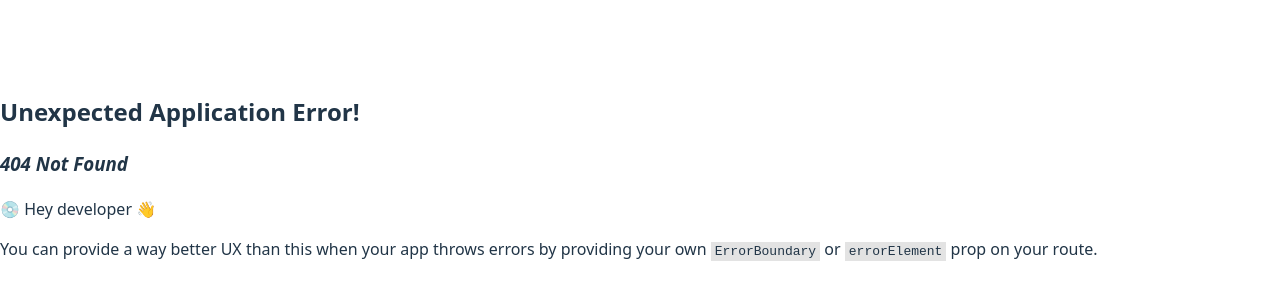
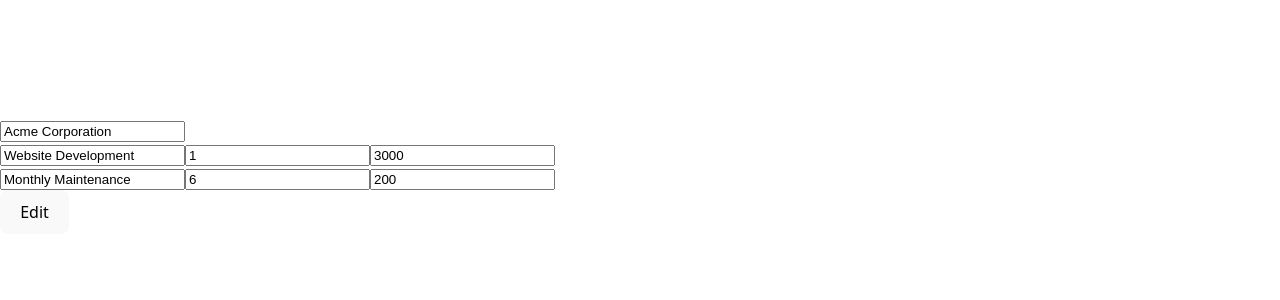
Before and after one commit to Tailung1/INVOICE-APP, a React (Vite) app: page /invoices/1/InvoiceEdit in a window 1280 px wide. Before the commit this address had no page. Shown: the part 224-524 px from the top of the page. Built offline with nearby package versions, Linux system fonts and the light colour scheme.

Commit message:
add edit functional

```diff
--- a/src/pages/Invoice.tsx
+++ b/src/pages/Invoice.tsx
@@ -1,4 +1,6 @@
 import useGetInvoice from "../customHooks/useGetInvoice";
+import { Link
+ } from "react-router-dom";
 
 export default function Invoice() {
   const invoice = useGetInvoice();
@@ -14,6 +16,7 @@
           <h3>{item.price}</h3>
         </div>
       ))}
+     <Link to={`/invoices/${invoice?.id}/invoiceEdit`}>Edit</Link>
     </div>
   );
 }
--- /dev/null
+++ b/src/pages/InvoiceEdit.tsx
@@ -0,0 +1,42 @@
+import { useRef } from "react";
+import { useInvoice } from "../context/invocieContext";
+import useGetInvoice from "../customHooks/useGetInvoice";
+
+export default function InvoiceEdit() {
+  const { setInvoices } = useInvoice();
+  const invoice = useGetInvoice();
+  const clientInput = useRef<HTMLInputElement>(null);
+  const handleEdit = () => {
+
+    if(clientInput.current?.value) {
+        event?.preventDefault();
+        setInvoices((prevInvoice) =>
+          prevInvoice.map((itemObj) =>
+            itemObj.id === invoice?.id
+              ? {
+                  ...itemObj,
+                  client:
+                    clientInput.current?.value || itemObj.client,
+                  //                                  // Ensures client is always a string and not undefined
+                }
+              : itemObj
+          )
+        );
+    }
+  };
+  return (
+    <div>
+      <form onSubmit={handleEdit}>
+        <input defaultValue={invoice?.client} ref={clientInput} />
+        {invoice?.items.map((item: IItem) => (
+          <div key={item.description}>
+            <input defaultValue={item.description} readOnly />
+            <input defaultValue={item.quantity} readOnly />
+            <input defaultValue={item.price} readOnly />
+          </div>
+        ))}
+        <button type='submit'>Edit</button>
+      </form>
+    </div>
+  );
+}
```
Also changed, not shown: src/main.tsx (+10 -5 lines).
